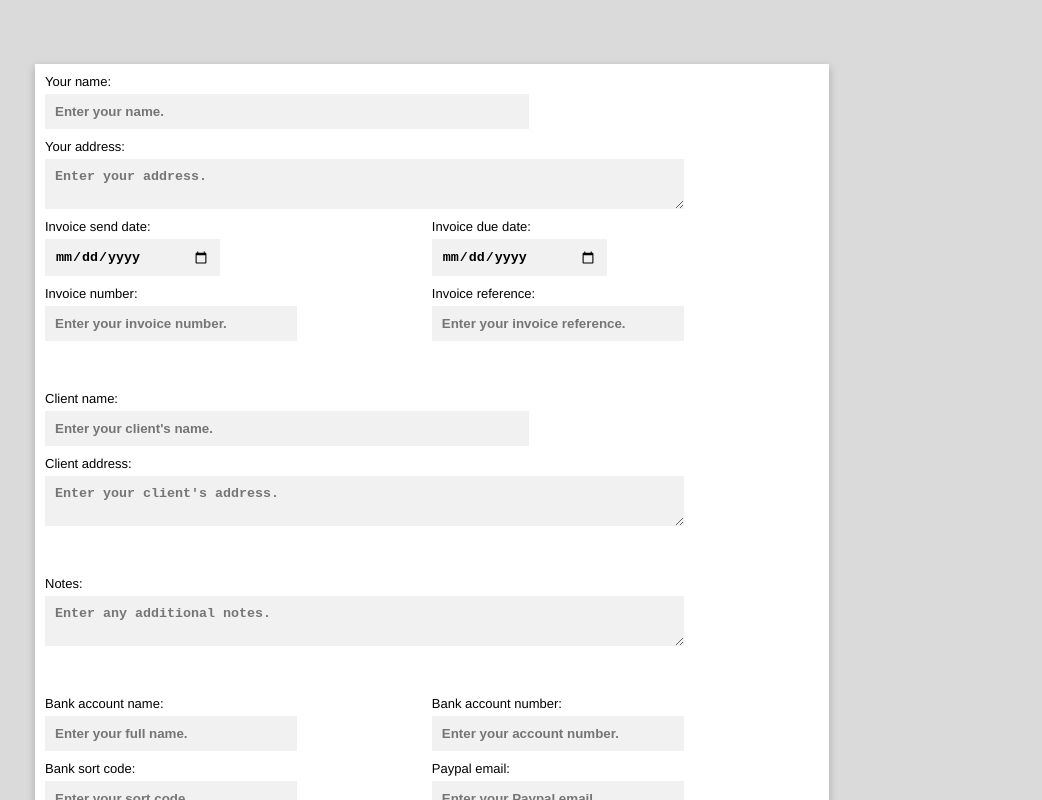
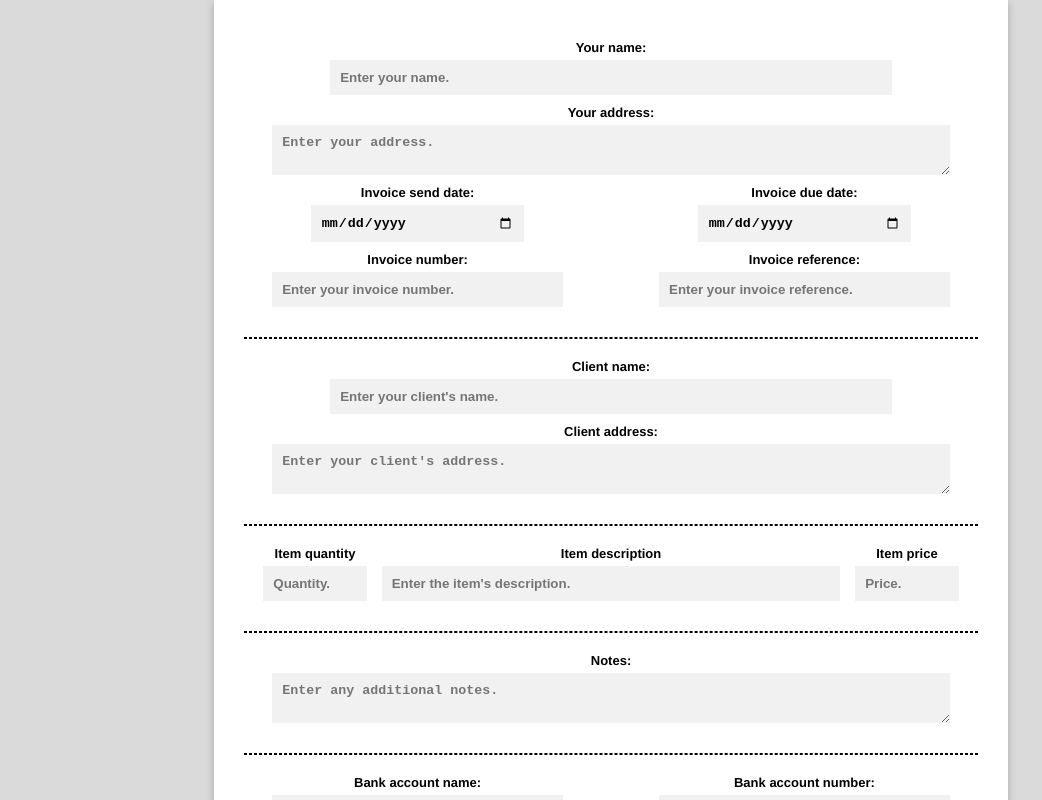
Before and after one commit to ConnorEasterbrook/Bandit, a React (Create React App) app: page / in a window 1280 px wide. Shown: the top 800 px of the page, without its empty margins (29-1071 px from the left). Built offline with nearby package versions, Linux system fonts and the light colour scheme; the HTML template or start-up script is replaced by a standard one.

Commit message:
Single table item

```diff
--- a/src/App.js
+++ b/src/App.js
@@ -4,21 +4,34 @@ import Footer from "./assets/components/Footer";
 import Header from "./assets/components/Header";
 import Notes from "./assets/components/Notes";
 import Table from "./assets/components/Table";
+import TableForm from "./assets/components/TableForm";
 import UserDetails from "./assets/components/UserDetails";
 
 function App()
 {
+  // User details
   const [name, setName] = useState("");
   const [address, setAddress] = useState("");
   const [invoiceDate, setInvoiceDate] = useState("");
   const [invoiceNumber, setInvoiceNumber] = useState("");
   const [invoiceReference, setInvoiceReference] = useState("");
   const [dueDate, setDueDate] = useState("");
+
+  // Client details
   // const [name, setName] = useState(""); ADD LOGO
   const [clientName, setClientName] = useState("");
   const [clientAddress, setClientAddress] = useState("");
-  // const [name, setName] = useState(""); ADD TABLE
+
+  // Table details
+  const [quantity, setQuantity] = useState("");
+  const [desc, setDesc] = useState("");
+  const [price, setPrice] = useState("");
+  const [total, setTotal] = useState("");
+
+  // Notes
   const [notes, setNotes] = useState("");
+
+  // Footer details
   const [accountName, setAccountName] = useState("");
   const [accountNumber, setAccountNumber] = useState("");
   const [sortCode, setSortCode] = useState("");
@@ -33,7 +46,6 @@ function App()
           <div class="mainBody">
             <div class="secondaryBody">
               <Header />
-              <div class="gap"></div>
 
               <div class="row">
                 {/* Client details */}
@@ -58,7 +70,15 @@ function App()
               </div>
 
               {/* Table, Notes && Footer */}
-              <Table />
+              <Table
+                quantity={quantity}
+                desc={desc}
+                price={price}
+                total={total}
+                setTotal={setTotal}
+              />
+
+
               <Notes
                 notes={notes}
               />
@@ -169,6 +189,18 @@ function App()
 
             <div class="gap"></div>
 
+            <TableForm
+              quantity={quantity}
+              setQuantity={setQuantity}
+              desc={desc}
+              setDesc={setDesc}
+              price={price}
+              setPrice={setPrice}
+              total={total}
+            />
+
+            <div class="gap"></div>
+
             <div class="inputFieldSingle">
               <label htmlFor="notes">Notes:</label>
               <textarea
--- a/src/assets/components/Table.js
+++ b/src/assets/components/Table.js
@@ -1,6 +1,40 @@
-export default function Table()
+export default function Table({ quantity, desc, price, total, setTotal })
 {
     return (
-        <p>Table</p>
+        <table>
+            <thead>
+                <tr>
+                    <td>
+                        Quantity
+                    </td>
+                    <td>
+                        Item Description
+                    </td>
+                    <td>
+                        Price
+                    </td>
+                    <td>
+                        Total
+                    </td>
+                </tr>
+            </thead>
+
+            <tbody>
+                <tr>
+                    <td>
+                        {quantity}
+                    </td>
+                    <td>
+                        {desc}
+                    </td>
+                    <td>
+                        £{price}
+                    </td>
+                    <td>
+                        £{total}
+                    </td>
+                </tr>
+            </tbody>
+        </table>
     )
 }
--- /dev/null
+++ b/src/assets/components/TableForm.js
@@ -0,0 +1,45 @@
+export default function TableForm({ quantity, setQuantity, desc, setDesc, price, setPrice, total })
+{
+    return (
+        <div class="tableForm">
+            <div class="inputFieldTableSmall">
+                <label htmlFor="quantity">
+                    Item quantity
+                </label>
+                <input
+                    type="text"
+                    id="smallTextTable"
+                    placeholder="Quantity."
+                    value={quantity}
+                    onChange={(e) => setQuantity(e.target.value)}
+                />
+            </div>
+
+            <div class="inputFieldTableBig">
+                <label htmlFor="desc">
+                    Item description
+                </label>
+                <input
+                    type="text"
+                    id="bigTextTable"
+                    placeholder="Enter the item's description."
+                    value={desc}
+                    onChange={(e) => setDesc(e.target.value)}
+                />
+            </div>
+
+            <div class="inputFieldTableSmall">
+                <label htmlFor="price">
+                    Item price
+                </label>
+                <input
+                    type="text"
+                    id="smallTextTable"
+                    placeholder="Price."
+                    value={price}
+                    onChange={(e) => setPrice(e.target.value)}
+                />
+            </div>
+        </div>
+    )
+}
--- a/src/index.css
+++ b/src/index.css
@@ -1,14 +1,14 @@
 body
 {
-  margin: 0;
   font-family: 'Helvetica';
-    src: url('assets/font/Helvetica.ttf');
+  src: url('assets/font/Helvetica.ttf');
   -webkit-font-smoothing: antialiased;
   -moz-osx-font-smoothing: grayscale;
+  margin: auto;
+  vertical-align: middle;
 
-  width: 210mm;
-  height: 297mm;
-  padding: 5%;
+  max-width: 210mm;
+  /* height: 297mm; */
   background-color: #dadada;
 }
 
@@ -22,6 +22,7 @@ main
 {
   font-size: small;
   background-color: white;
+  margin: auto;
 
   box-shadow: rgba(0, 0, 0, 0.24) 0px 3px 8px;
 }
@@ -52,6 +53,7 @@ ul
 
 header
 {
+  margin-bottom: 10px;
   border: 10px;
   border: solid;
   border-color: black;
@@ -113,9 +115,8 @@ button
 {
   font-size: large;
   font-weight: bold;
-  border-width: 0px;
+  padding: 10px;
   border-radius: 10px;
-  padding: 10px;
   border-width: 5px;
   border-color: transparent;
   color: white;
@@ -135,6 +136,7 @@ button
 label
 {
   margin-bottom: 5px;
+  font-weight: bold;
 }
 
 input, textarea
@@ -187,14 +189,77 @@ article
   flex-basis: 100%;
 }
 
+table
+{
+  padding: 5% 5% 0 5%;
+  width: 100%;
+}
+
+thead
+{
+  font-weight: bold;
+  background-color: #f1f1f1;
+}
+
+td
+{
+  width: auto;
+}
+
   .previewDiv
   {
     display: flex;
-    /* flex-flow: column wrap; */
     flex-wrap: wrap;
     flex-direction: row;
-    padding: 10px;
+    padding: 5% 10px;
+    justify-content: center;
+    text-align: center;
   }
+
+    .tableForm
+    {
+      display: flex;
+      flex-wrap: wrap;
+      flex-direction: row;
+      justify-content: center;
+      text-align: center;
+      width: 100%;
+      padding: 0px 5% 0px 5%;
+    }
+
+      .inputFieldTableSmall
+      {
+        display: flex;
+        flex-flow: column wrap;
+        flex: 1 1 15%;
+      }
+
+      .inputFieldTableBig
+      {
+        display: flex;
+        flex-flow: column wrap;
+        flex: 1 1 70%;
+      }
+
+        #smallTextTable
+        {
+          padding: 10px;
+          border-width: 0px;
+          margin-bottom: 10px;
+          margin-left: auto;
+          margin-right: auto;
+          width: 80%;
+        }
+
+        #bigTextTable
+        {
+          padding: 10px;
+          margin-bottom: 10px;
+          margin-left: auto;
+          margin-right: auto;
+          border-width: 0px;
+          width: 90%;
+        }
 
     .inputFieldSingle
     {
@@ -220,23 +285,29 @@ article
         padding: 10px;
         border-width: 0px;
         margin-bottom: 10px;
-        width: 60%;
+        margin-left: auto;
+        margin-right: auto;
+        width: 70%;
       }
 
       #bigText
       {
         padding: 10px;
         margin-bottom: 10px;
+        margin-left: auto;
+        margin-right: auto;
         border-width: 0px;
-        width: 80%;
+        width: 85%;
       }
 
       #dateText
       {
         padding: 10px;
         margin-bottom: 10px;
+        margin-left: auto;
+        margin-right: auto;
         border-width: 0px;
-        width: 40%;
+        width: 50%;
       }
 
   .mainBody
@@ -253,8 +324,11 @@ article
 
   .gap
   {
-    padding: 20px;
+    margin: 20px;
     width: 100%;
+    border-style: dashed;
+    border-width: 1px;
+    border-color: black;
   }
 
   .row
```
